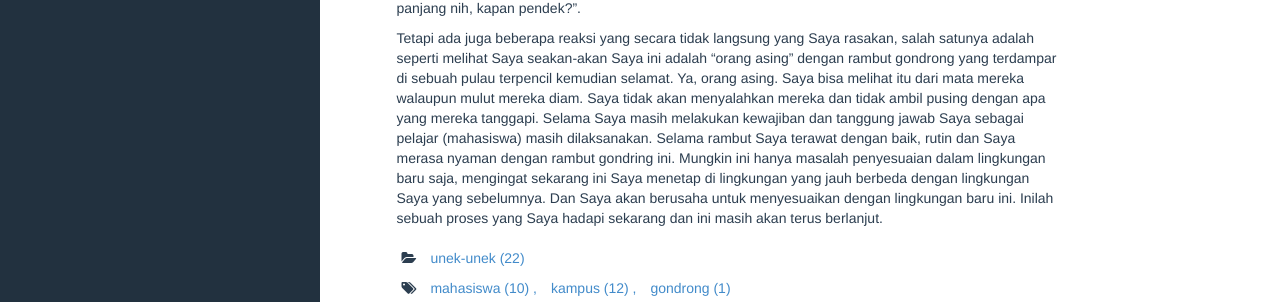
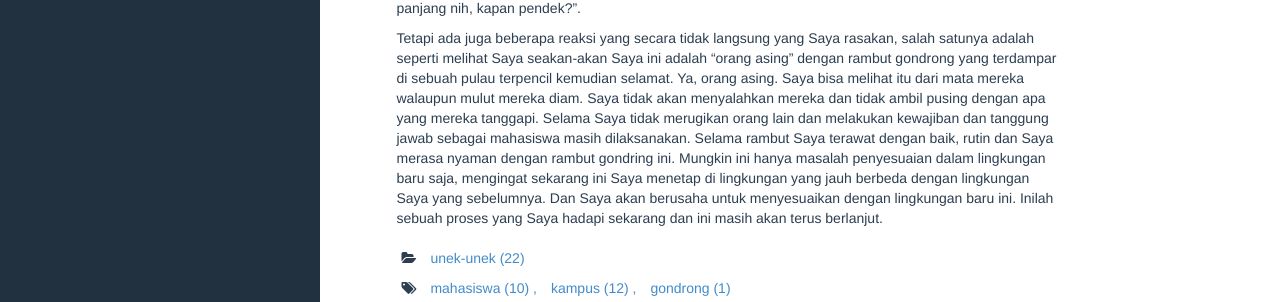
Before and after one commit to sofiangrh/sofiangrh.github.io, a Jekyll site: the page built from _posts/2015-03-19-suka-duka-mahasiswa-berambut-gondrong.md, in a window 1280 px wide and 1250 px high. Shown: the part 512-814 px from the top of the window. Built offline with Jekyll 4.4.1, drawn with Linux system fonts in a browser that asks for light colours; comment, search, counter and statistics services are not loaded.

Commit message:
Update 2015-03-19-suka-duka-mahasiswa-berambut-gondrong.md

```diff
--- a/_posts/2015-03-19-suka-duka-mahasiswa-berambut-gondrong.md
+++ b/_posts/2015-03-19-suka-duka-mahasiswa-berambut-gondrong.md
@@ -10,4 +10,4 @@ Gondrong merupakan sebuah fenomena yang sering ditemui pada mahasiswa di perguru
 
 Dalam kehidupan kampus Saya yang sehari-hari diwarnai dengan tinta hitam dan kertas putih, kerap kali Saya mengalami kejadian-kejadian unik dengan rambut gondrong Saya di lingkungan kampus, yakni seperti dianggap sebagai mahasiswa veteran yang mengulang salah satu mata kuliah pada saat ujian atau pada saat mengikuti kuliah di kelas oleh dosen, dianggap sebagai mahasiswa senior dan bahkan tak sedikit yang menyapa Saya dengan sebutan Aa (sebutan lain untuk kakak laki-laki dalam bahasa sunda) padahal umur Saya jauh dibawah orang yang menyapa Saya itu. Kejadian-kejadian unik itu terjadi karena rambut gondrong Saya. Berbagai tanggapan dari teman-teman di kampus pun bermunculan, mulai dari pujian, dukungan untuk terus memanjangkan rambut sampai saran untuk memotong rambut seperti "rambut udah panjang nih, kapan pendek?".
 
-Tetapi ada juga beberapa reaksi yang secara tidak langsung yang Saya rasakan, salah satunya adalah seperti melihat Saya seakan-akan Saya ini adalah "orang asing" dengan rambut gondrong yang terdampar di sebuah pulau terpencil kemudian selamat. Ya, orang asing. Saya bisa melihat itu dari mata mereka walaupun mulut mereka diam. Saya tidak akan menyalahkan mereka dan tidak ambil pusing dengan apa yang mereka tanggapi. Selama Saya masih melakukan kewajiban dan tanggung jawab Saya sebagai pelajar (mahasiswa) masih dilaksanakan. Selama rambut Saya terawat dengan baik, rutin dan Saya merasa nyaman dengan rambut gondring ini. Mungkin ini hanya masalah penyesuaian dalam lingkungan baru saja, mengingat sekarang ini Saya menetap di lingkungan yang jauh berbeda dengan lingkungan Saya yang sebelumnya. Dan Saya akan berusaha untuk menyesuaikan dengan lingkungan baru ini. Inilah sebuah proses yang Saya hadapi sekarang dan ini masih akan terus berlanjut.
+Tetapi ada juga beberapa reaksi yang secara tidak langsung yang Saya rasakan, salah satunya adalah seperti melihat Saya seakan-akan Saya ini adalah "orang asing" dengan rambut gondrong yang terdampar di sebuah pulau terpencil kemudian selamat. Ya, orang asing. Saya bisa melihat itu dari mata mereka walaupun mulut mereka diam. Saya tidak akan menyalahkan mereka dan tidak ambil pusing dengan apa yang mereka tanggapi. Selama Saya tidak merugikan orang lain dan melakukan kewajiban dan tanggung jawab sebagai mahasiswa masih dilaksanakan. Selama rambut Saya terawat dengan baik, rutin dan Saya merasa nyaman dengan rambut gondring ini. Mungkin ini hanya masalah penyesuaian dalam lingkungan baru saja, mengingat sekarang ini Saya menetap di lingkungan yang jauh berbeda dengan lingkungan Saya yang sebelumnya. Dan Saya akan berusaha untuk menyesuaikan dengan lingkungan baru ini. Inilah sebuah proses yang Saya hadapi sekarang dan ini masih akan terus berlanjut.
```
